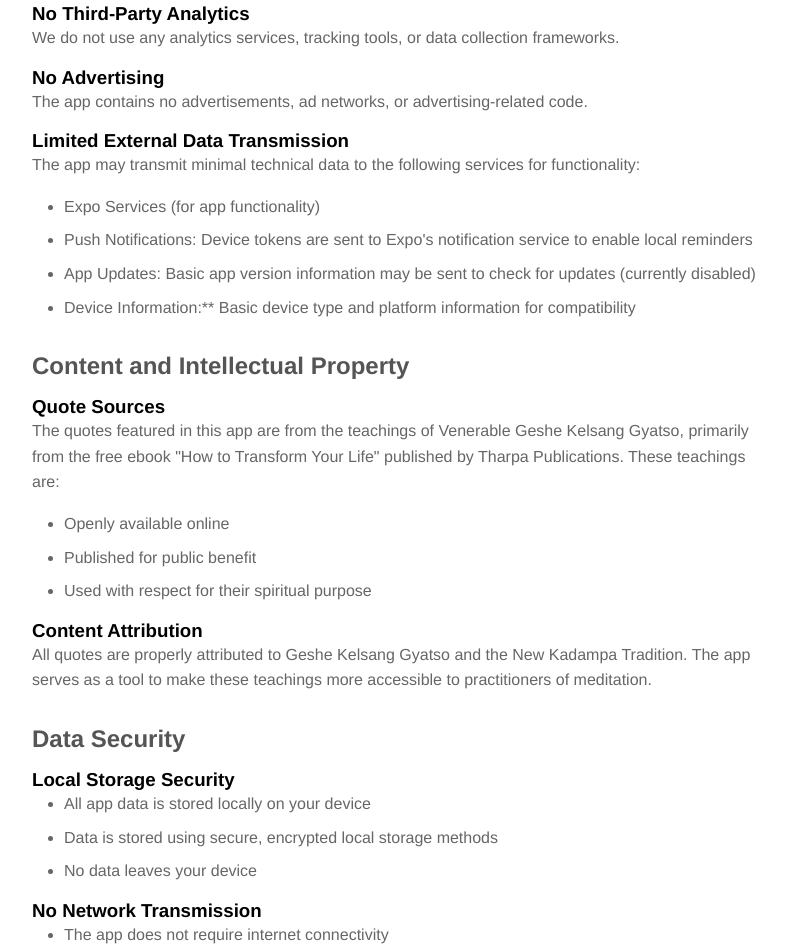
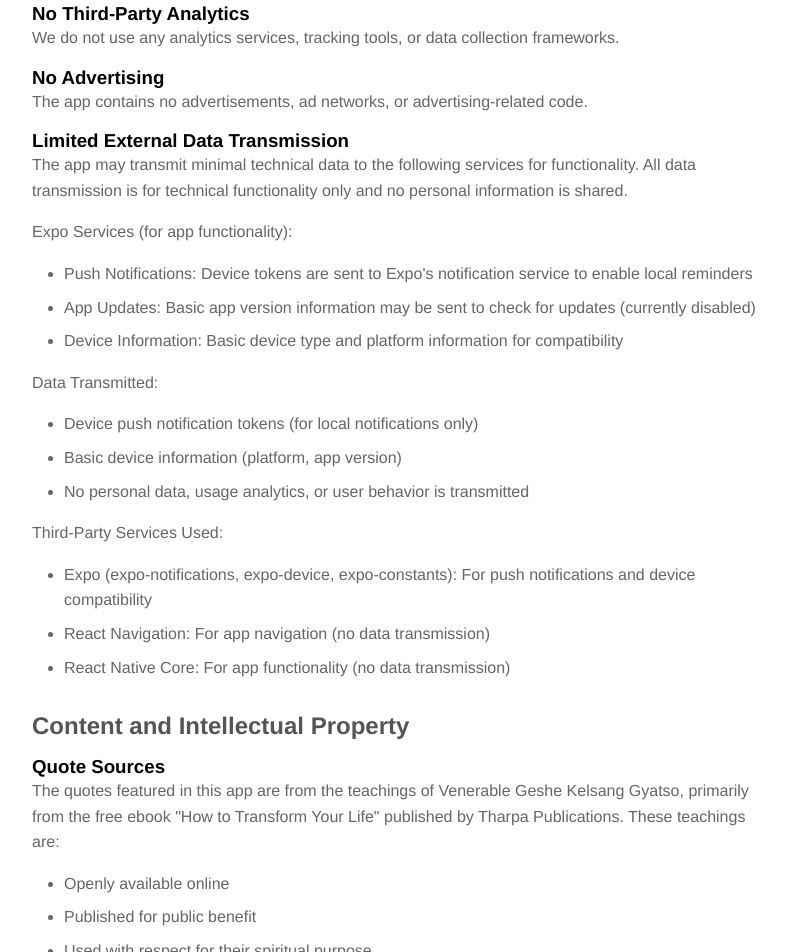
Before and after one commit to encoded/PiccoloStudio, a plain HTML site: page privacypolicy-kadampaquotes.html in a window 1280 px wide. Shown: the part 1700-2652 px from the top of the page, without its empty margins (240-1026 px from the left). Drawn offline with Linux system fonts and the light colour scheme.

Commit message:
Update privacypolicy-kadampaquotes.html

```diff
--- a/privacypolicy-kadampaquotes.html
+++ b/privacypolicy-kadampaquotes.html
@@ -149,12 +149,27 @@
     <p>The app contains no advertisements, ad networks, or advertising-related code.</p>
 
     <h3>Limited External Data Transmission</h3>
-    <p>The app may transmit minimal technical data to the following services for functionality:</p>
-     <ul>
-      <li>Expo Services (for app functionality)</li>
+    <p>The app may transmit minimal technical data to the following services for functionality. All data transmission is for technical functionality only and no personal information is shared.</p>
+
+    <p>Expo Services (for app functionality):</p>
+    <ul>
       <li>Push Notifications: Device tokens are sent to Expo's notification service to enable local reminders</li>
       <li>App Updates: Basic app version information may be sent to check for updates (currently disabled)</li>
-      <li>Device Information:** Basic device type and platform information for compatibility</li>
+      <li>Device Information: Basic device type and platform information for compatibility</li>
+    </ul>
+
+    <p>Data Transmitted:</p>
+    <ul>
+      <li>Device push notification tokens (for local notifications only)</li>
+      <li>Basic device information (platform, app version)</li>
+      <li>No personal data, usage analytics, or user behavior is transmitted</li>
+    </ul>
+
+    <p>Third-Party Services Used:</p>
+    <ul>
+      <li>Expo (expo-notifications, expo-device, expo-constants): For push notifications and device compatibility</li>
+      <li>React Navigation: For app navigation (no data transmission)</li>
+      <li>React Native Core: For app functionality (no data transmission)</li>
     </ul>
 
     <h2>Content and Intellectual Property</h2>
```
